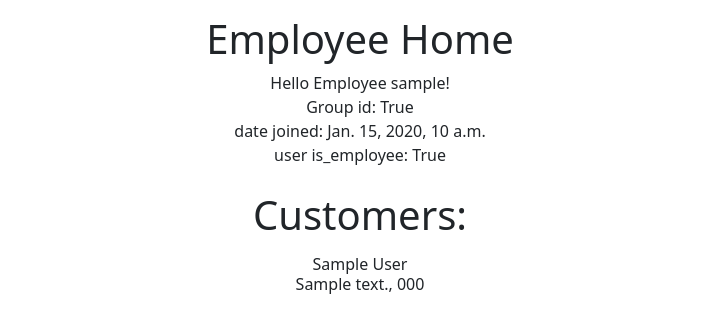
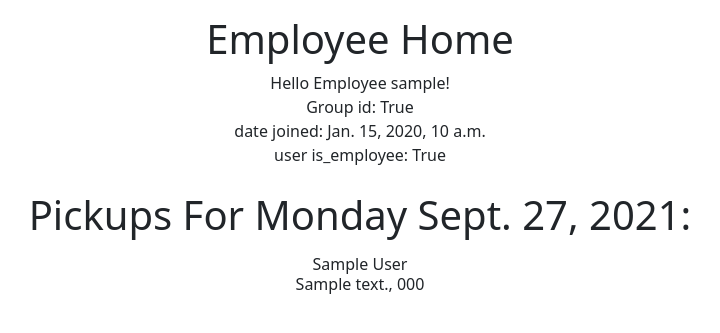
Before and after one commit to Atucker91/Trash_Collector, a Django app: page /employees/ in a window 1280 px wide. Shown: the part 141-474 px from the top of the page, without its empty margins (280-1000 px from the left). Run offline with Django 3.2, Linux system fonts and the light colour scheme; a user stored in the database is signed in; tables that the repository leaves empty hold one stand-in row (values such as "Sample post").

Commit message:
adding updated employee index with view of daily scheduled pickups listed

```diff
--- a/trash_collector/employees/templates/employees/index.html
+++ b/trash_collector/employees/templates/employees/index.html
@@ -8,14 +8,17 @@
 <br> Group id: {{ user.is_staff}}
 <br> date joined: {{ user.date_joined}}
 <br> user is_employee: {{ user.is_employee}}
-  <br><br> <h1>Customers:</h1>
-  <h6><ul class="list-group list-group-flush rounded mb-4">
-    {% for customer in Customer %}
+<br><br>
+<h1>Pickups For {{ day }} {{ today }}:</h1>
+<h6>
+  <ul class="list-group list-group-flush rounded mb-4">
+    {% for customer in Customers %}
     <li class="list-group-item">
       {{customer.name}} <br>
       {{customer.address}}, {{customer.zip_code}}
     </li>
-    {% endfor %}</h6>
+    {% endfor %}
+</h6>
 </ul>
 {% else %}
 <p>You are at the employee index, but you are not logged in.</p>
--- a/trash_collector/employees/views.py
+++ b/trash_collector/employees/views.py
@@ -7,6 +7,8 @@ from django.core.exceptions import ObjectDoesNotExist
 from django.urls import reverse
 from . import views
 from django.contrib.auth.decorators import login_required
+import calendar
+from django.db.models import Q
 
 # Create your views here.
 
@@ -21,14 +23,18 @@ def index(request):
     logged_in_user = request.user
     try:
         # This line will return the customer record of the logged-in user if one exists
-        logged_in_employee = Employee.objects.get(user=logged_in_user)
 
         today = date.today()
+        day = calendar.day_name[today.weekday()]
+        logged_in_employee = Employee.objects.get(user=logged_in_user)
+        matched_customers = Customer.objects.filter(Q(zip_code = logged_in_employee.zipcode) | Q(one_time_pickup = today) | Q(weekly_pickup = day))
 
         context = {
             'logged_in_employee': logged_in_employee,
             'today': today,
-            'Customer': all_customers
+            'Customer': all_customers,
+            'Customers': matched_customers,
+            'day': day
         }
         return render(request, 'employees/index.html', context)
     except ObjectDoesNotExist:
```
Lines whose indentation alone changed are shown as unchanged.
